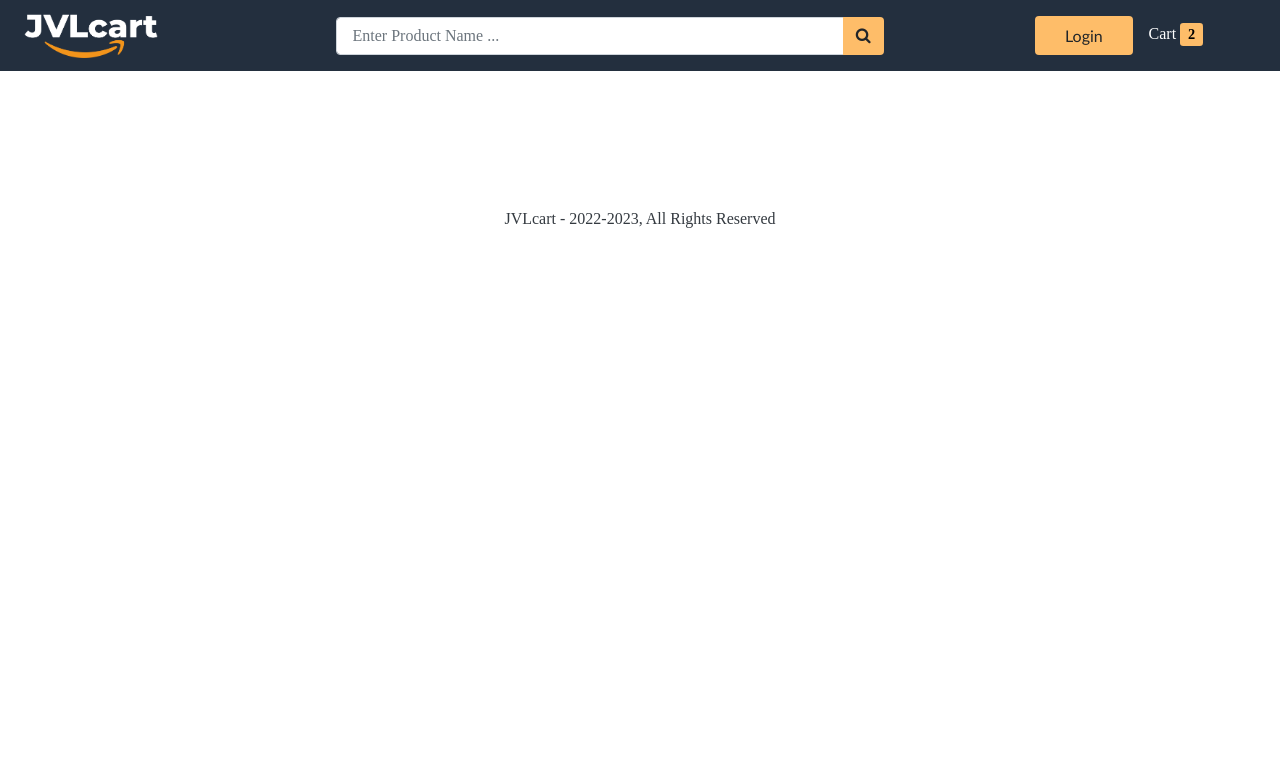
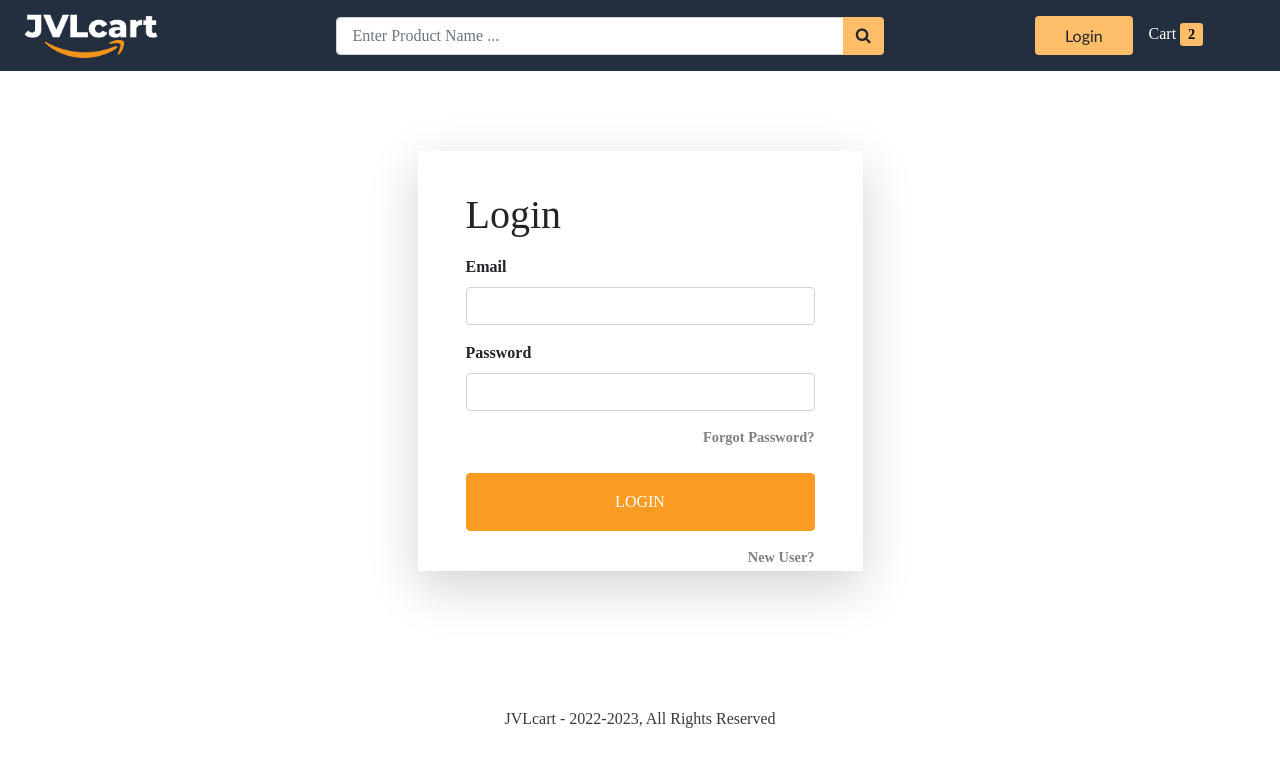
Before and after one commit to iintrovert007/mern-stack-ecommerce, a React (Create React App) app in the folder frontend/: page /login in a window 1280 px wide. Shown: the top 766 px of the page. Built offline with nearby package versions, Linux system fonts and the light colour scheme; a web font is replaced by a local one.

Commit message:
Login Component

```diff
--- a/frontend/src/App.js
+++ b/frontend/src/App.js
@@ -8,6 +8,7 @@
 import 'react-toastify/dist/ReactToastify.css';
 import ProductDetail from './components/product/ProductDetail';
 import ProductSearch from './components/product/ProductSearch';
+import Login from './components/user/Login';
 
 function App() {
   return (
@@ -21,6 +22,7 @@
                       <Route path='/' element={<Home/>} />
                       <Route path='/search/:keyword' element={<ProductSearch/>} />
                       <Route path='/product/:id' element={<ProductDetail/>} />
+                      <Route path='/login' element={<Login/>} />
                   </Routes>
                 </div>
             <Footer/>
--- a/frontend/src/actions/userActions.js
+++ b/frontend/src/actions/userActions.js
@@ -10,7 +10,7 @@
                 'Content-type': 'application/json'
             }
         }
-        const { data }  =  await axios.get(`/api/v1/login`, {email, password}, config);
+        const { data }  =  await axios.post(`/api/v1/login`, {email, password}, config);
         dispatch(loginSuccess(data))
     } catch (error) {
         //handle error
--- a/frontend/src/components/Home.js
+++ b/frontend/src/components/Home.js
@@ -1,6 +1,6 @@
 import { Fragment, useEffect, useState } from "react";
 import { useDispatch, useSelector } from "react-redux";
-import { getProducts } from "../actions/productsActions";
+import { getProducts } from "../actions/productActions";
 import Loader from "./layouts/Loader";
 import MetaData from "./layouts/MetaData";
 import Product from "./product/Product";
--- a/frontend/src/components/layouts/Header.js
+++ b/frontend/src/components/layouts/Header.js
@@ -18,7 +18,7 @@
         </div>
 
         <div className="col-12 col-md-3 mt-4 mt-md-0 text-center">
-          <button className="btn" id="login_btn">Login</button>
+          <Link className="btn" to={"/login"} id="login_btn">Login</Link>
 
           <span id="cart" className="ml-3">Cart</span>
           <span className="ml-1" id="cart_count">2</span>
--- a/frontend/src/components/product/ProductSearch.js
+++ b/frontend/src/components/product/ProductSearch.js
@@ -1,6 +1,6 @@
 import { Fragment, useEffect, useState } from "react";
 import { useDispatch, useSelector } from "react-redux";
-import { getProducts } from "../../actions/productsActions";
+import { getProducts } from "../../actions/productActions";
 import Loader from ".././layouts/Loader";
 import MetaData from ".././layouts/MetaData";
 import Product from ".././product/Product";
@@ -43,13 +43,14 @@
 
     }
 
+
     useEffect(()=>{
         if(error) {
             return toast.error(error,{
                 position: toast.POSITION.BOTTOM_CENTER
             })
         }
-        dispatch(getProducts(keyword, price, category, rating, currentPage))
+        dispatch(getProducts(keyword, priceChanged, category, rating, currentPage))
     }, [error, dispatch, currentPage, keyword, priceChanged, category, rating])
 
 
--- /dev/null
+++ b/frontend/src/components/user/Login.js
@@ -0,0 +1,83 @@
+import { Fragment, useEffect, useState } from "react";
+import { useDispatch, useSelector } from "react-redux";
+import { useNavigate } from "react-router-dom";
+import { login } from "../../actions/userActions";
+import Loader from "../layouts/Loader";
+import MetaData from "../layouts/MetaData";
+import { toast } from 'react-toastify';
+
+export  default function Login(){
+    const { loading, error, isAuthenticated } = useSelector(state=>state.authState)
+    const [email, setEmail] = useState("");
+    const [password, setPassword] = useState("");
+    const navigate = useNavigate();
+    const dispatch = useDispatch();
+
+    const submitHandler = (e) => {
+        e.preventDefault();
+        dispatch(login(email, password))
+    }
+
+
+    useEffect(() => {
+        if(isAuthenticated) {
+            navigate('/')
+        }
+        if(error) {
+            toast.error(error,{
+                position: toast.POSITION.BOTTOM_CENTER
+            });
+            return;
+        }
+    }, [dispatch, isAuthenticated, error, navigate])
+
+    return (
+        <Fragment>
+            {loading ? <Loader/> :
+            <Fragment>
+                <MetaData title={'Login'} />
+                <div className="row wrapper">
+                    <div className="col-10 col-lg-5">
+                        <form className="shadow-lg" onSubmit={submitHandler}>
+                            <h1 className="mb-3">Login</h1>
+                            <div className="form-group">
+                            <label htmlFor="email_field">Email</label>
+                            <input
+                                type="email"
+                                id="email_field"
+                                className="form-control"
+                                value={email}
+                                onChange={e=>setEmail(e.target.value)}
+                            />
+                            </div>
+
+                            <div className="form-group">
+                            <label htmlFor="password_field">Password</label>
+                            <input
+                                type="password"
+                                id="password_field"
+                                className="form-control"
+                                value={password}
+                                onChange={e=>setPassword(e.target.value)}
+                            />
+                            </div>
+
+                            <a href="/#" className="float-right mb-4">Forgot Password?</a>
+
+                            <button
+                            id="login_button"
+                            type="submit"
+                            className="btn btn-block py-3"
+                            >
+                            LOGIN
+                            </button>
+
+                            <a href="/#" className="float-right mt-3">New User?</a>
+                        </form>
+                    </div>
+                </div>
+            </Fragment>}
+        </Fragment>
+    )
+
+}
--- a/frontend/src/store.js
+++ b/frontend/src/store.js
@@ -2,10 +2,12 @@
 import thunk from "redux-thunk";
 import productsReducer from "./slices/productsSlice";
 import productReducer from './slices/productSlice';
+import authReducer from './slices/authSlice';
 
 const reducer = combineReducers({
     productsState: productsReducer,
-    productState: productReducer
+    productState: productReducer,
+    authState: authReducer,
 })
 
 
```
